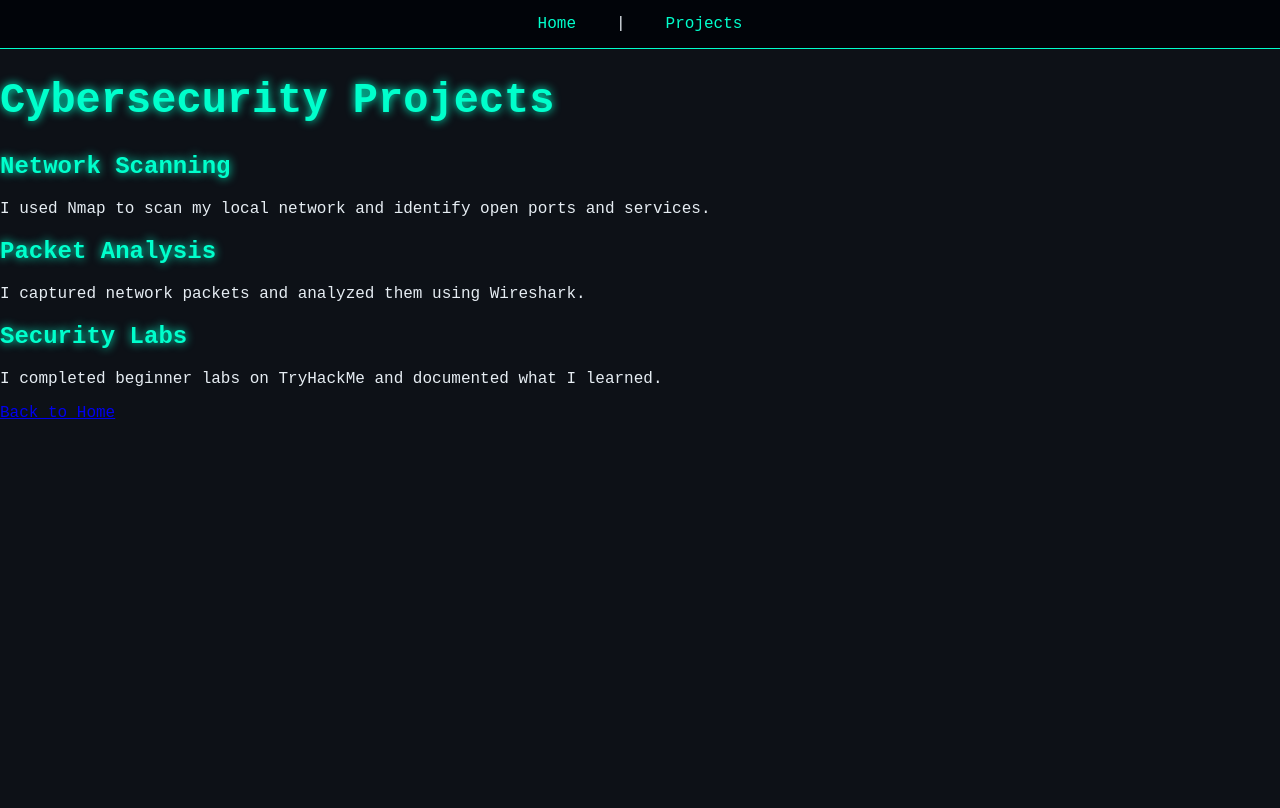
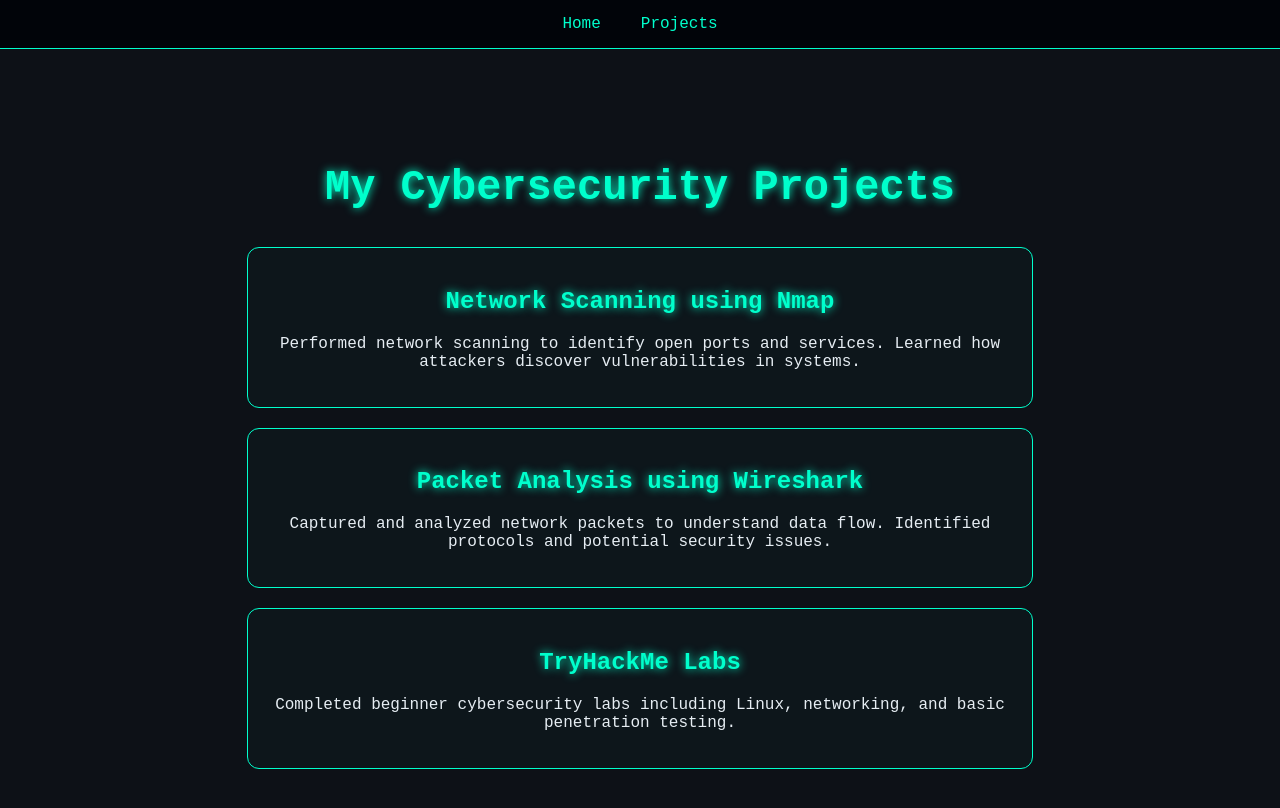
Before and after one commit to NADAVAPALLI-SAI-PRANAV-BHASKAR/NADAVAPALLI-SAI-PRANAV-BHASKAR.github.io, a plain HTML site: page projects.html in a window 1280 px wide. Drawn offline with Linux system fonts and the light colour scheme.

Commit message:
Update projects.html

```diff
--- a/projects.html
+++ b/projects.html
@@ -4,24 +4,43 @@
 <title>Projects</title>
 <link rel="stylesheet" href="style.css">
 </head>
+
+<body>
+
+<!-- Navbar -->
 <nav>
-<a href="index.html">Home</a> |
+<a href="index.html">Home</a>
 <a href="projects.html">Projects</a>
 </nav>
-<body>
 
-<h1>Cybersecurity Projects</h1>
+<section>
+<h1>My Cybersecurity Projects</h1>
 
-<h2>Network Scanning</h2>
-<p>I used Nmap to scan my local network and identify open ports and services.</p>
+<div class="project">
+<h2>Network Scanning using Nmap</h2>
+<p>
+Performed network scanning to identify open ports and services.
+Learned how attackers discover vulnerabilities in systems.
+</p>
+</div>
 
-<h2>Packet Analysis</h2>
-<p>I captured network packets and analyzed them using Wireshark.</p>
+<div class="project">
+<h2>Packet Analysis using Wireshark</h2>
+<p>
+Captured and analyzed network packets to understand data flow.
+Identified protocols and potential security issues.
+</p>
+</div>
 
-<h2>Security Labs</h2>
-<p>I completed beginner labs on TryHackMe and documented what I learned.</p>
+<div class="project">
+<h2>TryHackMe Labs</h2>
+<p>
+Completed beginner cybersecurity labs including Linux, networking,
+and basic penetration testing.
+</p>
+</div>
 
-<a href="index.html">Back to Home</a>
+</section>
 
 </body>
 </html>
```
